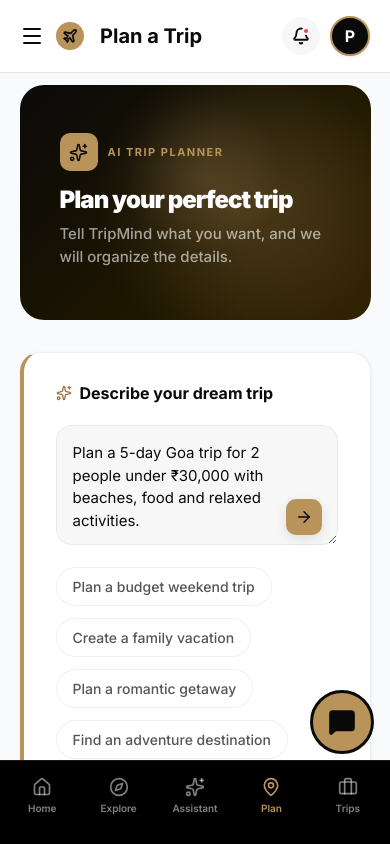
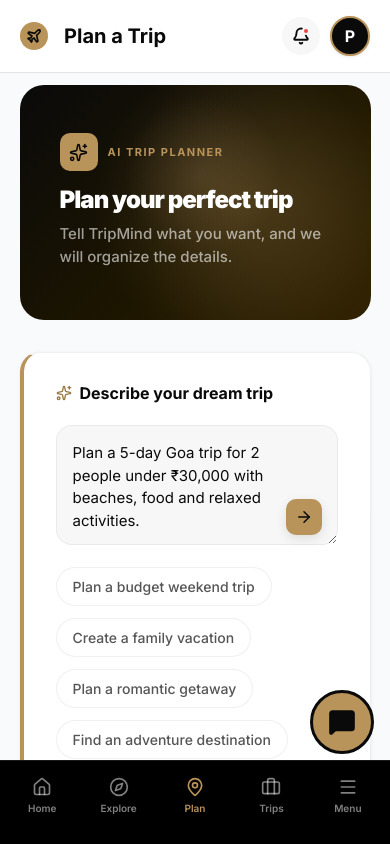
Before and after one commit to PoojaRam166/TripMind, a React (Vite) app in the folder frontend/: page /plan in a window 390 px wide. Built offline with nearby package versions, Linux system fonts and the light colour scheme.

Commit message:
revert TopNav changes

```diff
--- a/frontend/src/components/dashboard/TopNav.jsx
+++ b/frontend/src/components/dashboard/TopNav.jsx
@@ -1,5 +1,5 @@
 import React, { useState, useRef, useEffect } from 'react';
-import { Search, Bell, Home, Compass, MapPin, Briefcase, Settings, User, LogOut, Bookmark, Menu, X, Plane, Sparkles } from 'lucide-react';
+import { Search, Bell, Home, Compass, MapPin, Briefcase, Settings, User, LogOut, Bookmark, Menu, X, Plane } from 'lucide-react';
 import { useLocation, useNavigate } from 'react-router-dom';
 import SearchModal from './SearchModal';
 import Sidebar from './Sidebar';
@@ -32,9 +32,9 @@
   const mobileNavItems = [
     { label: 'Home',    icon: <Home size={20} />,      path: '/home' },
     { label: 'Explore', icon: <Compass size={20} />,   path: '/explore' },
-    { label: 'Assistant', icon: <Sparkles size={20} />, path: '/assistant' },
     { label: 'Plan',    icon: <MapPin size={20} />,    path: '/plan' },
     { label: 'Trips',   icon: <Briefcase size={20} />, path: '/trips' },
+    { label: 'Menu',    icon: <Menu size={20} />,      path: '#menu' },
   ];
 
   const currentPath = location.pathname;
@@ -54,14 +54,8 @@
         }}
       >
         <div style={{ flex: 1, maxWidth: '600px', display: 'flex', alignItems: 'center', gap: '16px' }}>
-          {/* Mobile Menu & Logo (hidden on desktop) */}
-          <div className="md:hidden" style={{ display: 'flex', alignItems: 'center', gap: '12px' }}>
-            <button
-              onClick={() => setIsMobileMenuOpen(true)}
-              style={{ background: 'none', border: 'none', padding: '0', display: 'flex', alignItems: 'center', color: 'var(--color-text-primary)', cursor: 'pointer' }}
-            >
-              <Menu size={24} />
-            </button>
+          {/* Mobile Logo (hidden on desktop) */}
+          <div className="md:hidden" style={{ display: 'flex', alignItems: 'center', gap: '8px' }}>
             <div style={{ width: 28, height: 28, background: 'var(--color-gold)', borderRadius: '50%', display: 'flex', alignItems: 'center', justifyContent: 'center', flexShrink: 0 }}>
               <Plane size={16} color="var(--color-ink)" strokeWidth={2.5} />
             </div>
@@ -229,16 +223,8 @@
 
       {/* Full-Screen Mobile Drawer for remaining sidebar options */}
       {isMobileMenuOpen && (
-        <div className="md:hidden fixed inset-0 z-[200] bg-black overflow-y-auto" style={{ top: 0, bottom: 0, paddingBottom: 'env(safe-area-inset-bottom)' }}>
-          <button
-            onClick={() => setIsMobileMenuOpen(false)}
-            style={{ position: 'absolute', top: '24px', right: '24px', background: 'rgba(255,255,255,0.1)', border: 'none', color: 'white', padding: '8px', borderRadius: '50%', zIndex: 101, display: 'flex', alignItems: 'center', justifyContent: 'center', cursor: 'pointer' }}
-          >
-            <X size={24} />
-          </button>
-          <div onClick={() => setIsMobileMenuOpen(false)}>
-            <Sidebar activeRoute={title} />
-          </div>
+        <div className="md:hidden fixed inset-0 z-50 bg-black pt-safe-top overflow-y-auto" style={{ top: 0, bottom: '60px' }}>
+          <Sidebar activeRoute={title} />
         </div>
       )}
 
```
